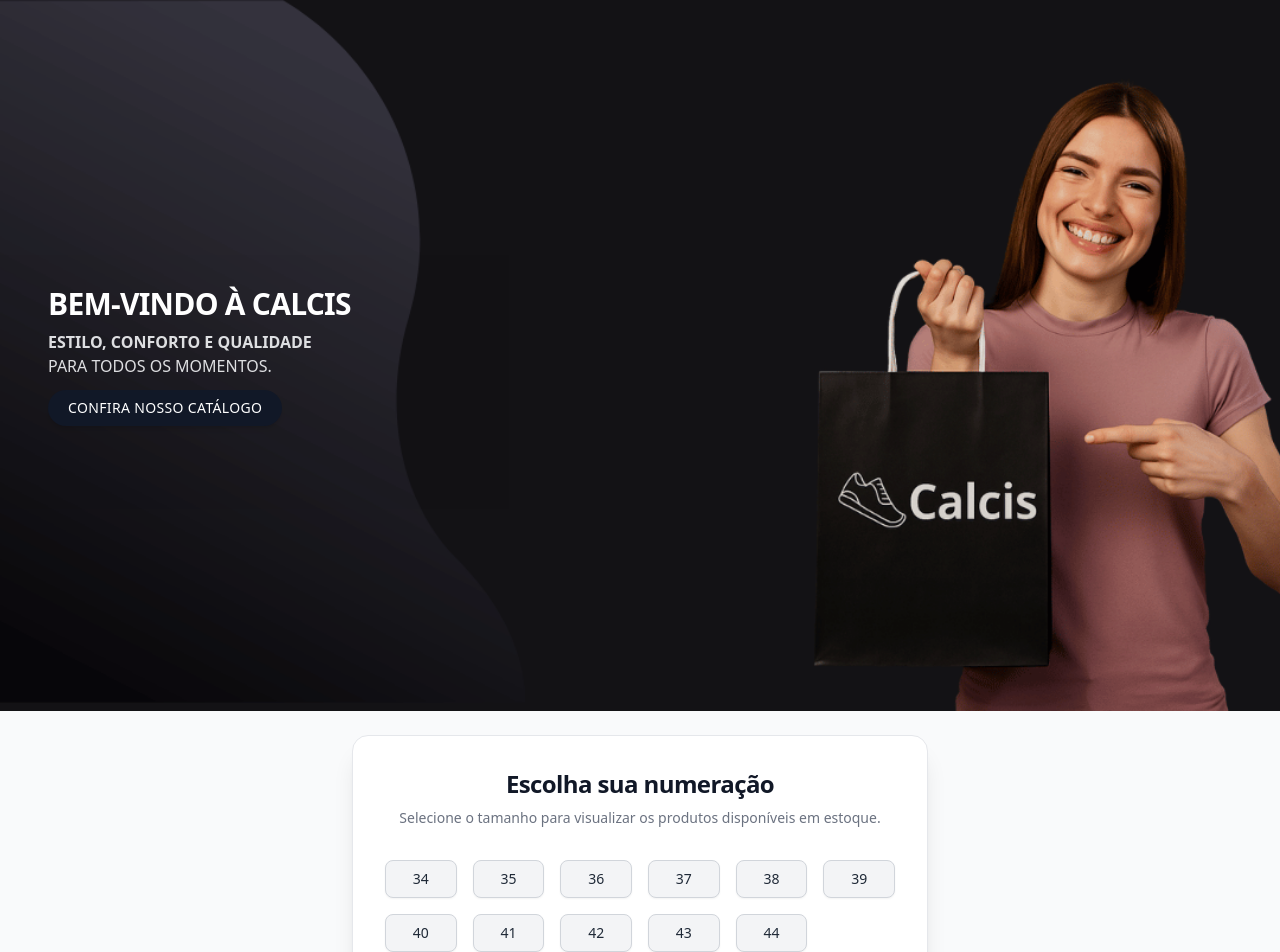
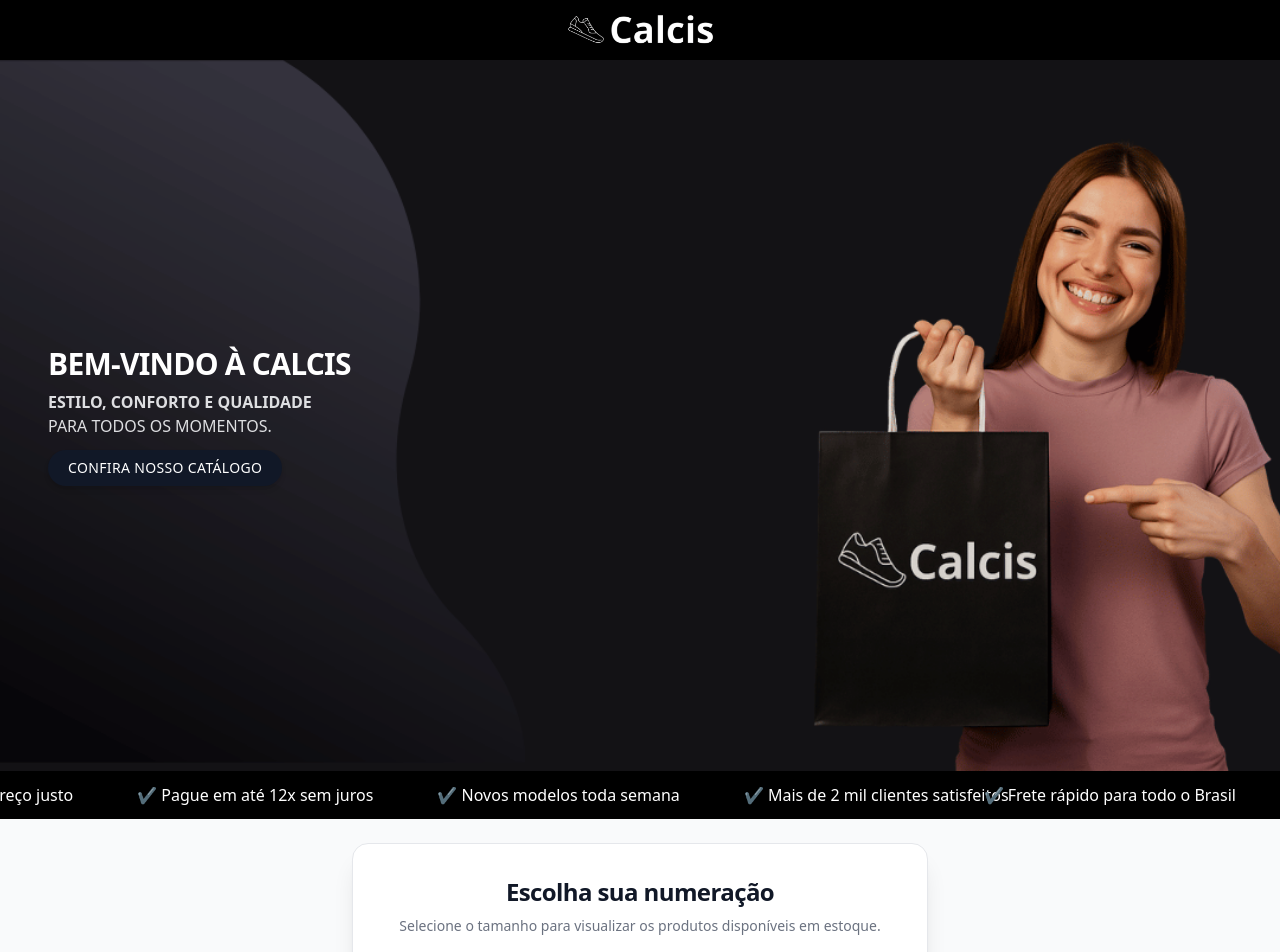
Before and after one commit to GiovaniBrunoDev/CatalogoCalcis, a React (Vite) app: page / in a window 1280 px wide. Shown: the top 952 px of the page. Built offline with nearby package versions, Linux system fonts and the light colour scheme.

Commit message:
Carrossel

```diff
--- a/src/pages/Catalogo.jsx
+++ b/src/pages/Catalogo.jsx
@@ -159,7 +159,7 @@ export default function Catalogo() {
                 )}
                 {!loading && produtosOrdenados.length === 0 && (
                     <div className="text-gray-600 text-center py-12">
-                        Nenhum produto disponível para essa numeração.
+                         Desculpe, nenhuma opção disponível no {numeracaoSelecionada}.
                     </div>
                 )}
 
--- a/src/pages/Numeracao.jsx
+++ b/src/pages/Numeracao.jsx
@@ -3,6 +3,7 @@ import { useNavigate } from 'react-router-dom'
 import { motion, AnimatePresence } from 'framer-motion'
 import axios from 'axios'
 import bannerImage from '../assets/banner.png'
+import LogoImage from '../assets/logo.png'
 
 export default function Numeracao() {
     const navigate = useNavigate()
@@ -53,6 +54,16 @@ export default function Numeracao() {
 
     return (
         <div className="relative min-h-screen bg-gray-50 text-gray-800 flex flex-col">
+            <header className="w-full bg-black">
+                <div className="max-w-6xl mx-auto flex justify-center items-center py-3">
+                    <img
+                        src={LogoImage} // substitua por LogoImage se for logo em vez do banner
+                        alt="Calcis"
+                        className="h-8 sm:h-9 object-contain"
+                    />
+                </div>
+            </header>
+
             {/* Banner topo */}
             <div className="relative w-full aspect-[18/10] overflow-hidden">
                 <img
@@ -70,29 +81,65 @@ export default function Numeracao() {
                         PARA TODOS OS MOMENTOS.
                     </p>
                     <button
-                        onClick={() => document.getElementById('numeracao-section')?.scrollIntoView({ behavior: 'smooth' })}
+                        onClick={() =>
+                            document.getElementById('numeracao-section')?.scrollIntoView({ behavior: 'smooth' })
+                        }
                         className="bg-gray-900 hover:bg-gray-800 text-white font-medium py-2 px-5 rounded-full text-xs sm:text-sm shadow-md tracking-wide"
                     >
                         CONFIRA NOSSO CATÁLOGO
                     </button>
                 </div>
+            </div>
 
-                <style jsx>{`
-          @keyframes fadeIn {
-            from {
-              opacity: 0;
-              transform: translateY(20px);
-            }
-            to {
-              opacity: 1;
-              transform: translateY(0);
-            }
-          }
-          .animate-fadeIn {
-            animation: fadeIn 2s ease-out forwards;
-          }
-        `}</style>
+            {/* Carrossel infinito de textos */}
+            <div className="overflow-hidden bg-black py-3 relative">
+                {/* Primeira lista */}
+                <div className="flex animate-marquee whitespace-nowrap">
+                    <span className="mx-8 text-white font-medium text-sm sm:text-base">✔ Frete rápido para todo o Brasil</span>
+                    <span className="mx-8 text-white font-medium text-sm sm:text-base">✔ Qualidade e preço justo</span>
+                    <span className="mx-8 text-white font-medium text-sm sm:text-base">✔ Pague em até 12x sem juros</span>
+                    <span className="mx-8 text-white font-medium text-sm sm:text-base">✔ Novos modelos toda semana</span>
+                    <span className="mx-8 text-white font-medium text-sm sm:text-base">✔ Mais de 2 mil clientes satisfeitos</span>
+                </div>
+
+                {/* Segunda lista duplicada */}
+                <div className="flex animate-marquee2 whitespace-nowrap absolute top-3 left-0">
+                    <span className="mx-8 text-white font-medium text-sm sm:text-base">✔ Frete rápido para todo o Brasil</span>
+                    <span className="mx-8 text-white font-medium text-sm sm:text-base">✔ Qualidade e preço justo</span>
+                    <span className="mx-8 text-white font-medium text-sm sm:text-base">✔ Pague em até 12x sem juros</span>
+                    <span className="mx-8 text-white font-medium text-sm sm:text-base">✔ Novos modelos toda semana</span>
+                    <span className="mx-8 text-white font-medium text-sm sm:text-base">✔ Mais de 2 mil clientes satisfeitos</span>
+                </div>
             </div>
+
+            <style jsx>{`
+  @keyframes marquee {
+    0%   { transform: translateX(0%); }
+    100% { transform: translateX(-100%); }
+  }
+  @keyframes marquee2 {
+    0%   { transform: translateX(100%); }
+    100% { transform: translateX(0%); }
+  }
+  .animate-marquee {
+    animation: marquee 15s linear infinite;
+  }
+  .animate-marquee2 {
+    animation: marquee2 15s linear infinite;
+  }
+
+  /* Mobile mais rápido */
+  @media (max-width: 640px) {
+    .animate-marquee {
+      animation-duration: 8s;
+    }
+    .animate-marquee2 {
+      animation-duration: 8s;
+    }
+  }
+`}</style>
+
+
 
             {/* Seção escolha de numeração */}
             <div id="numeracao-section" className="flex-1 flex items-center justify-center p-6">
```
